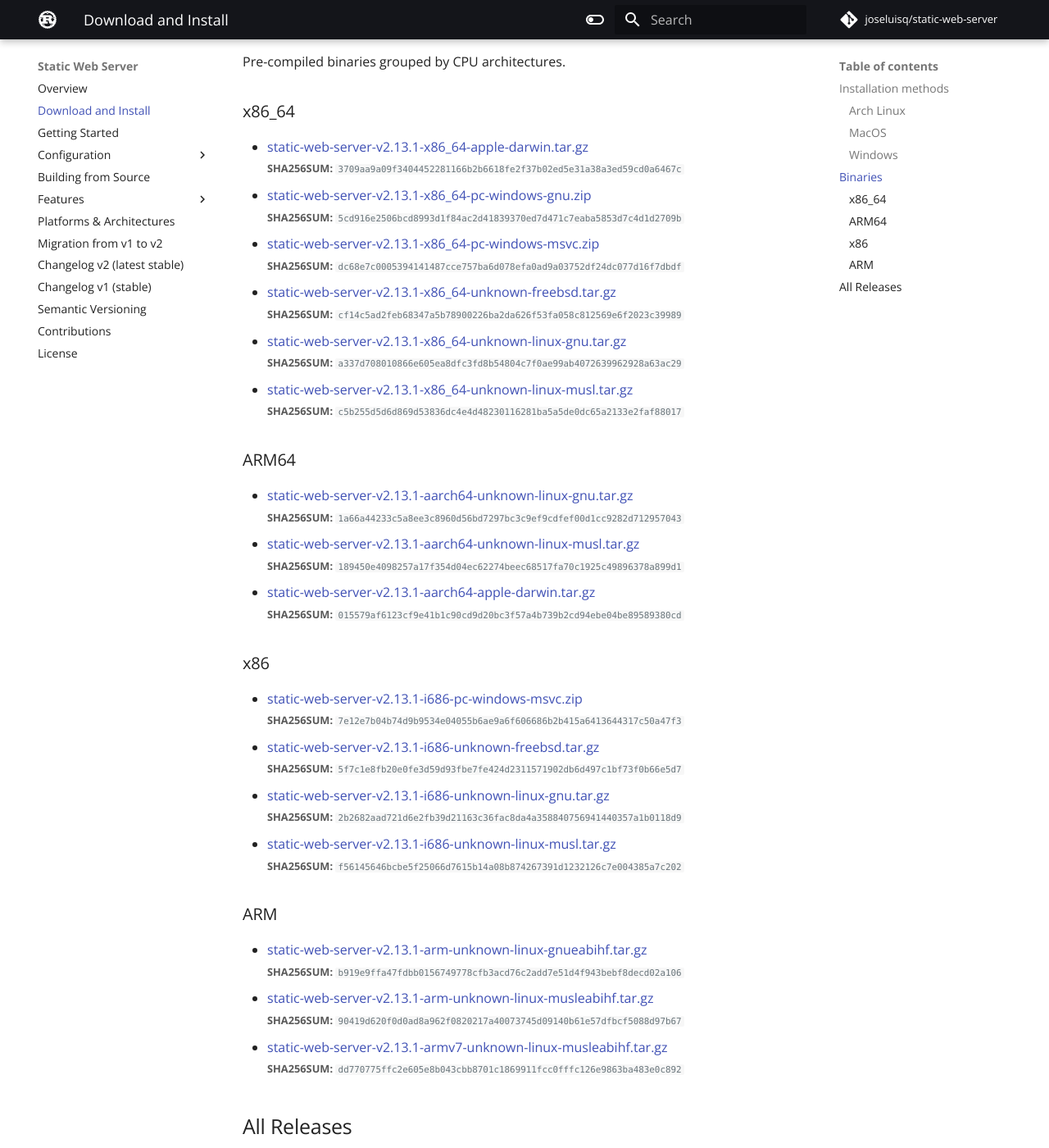
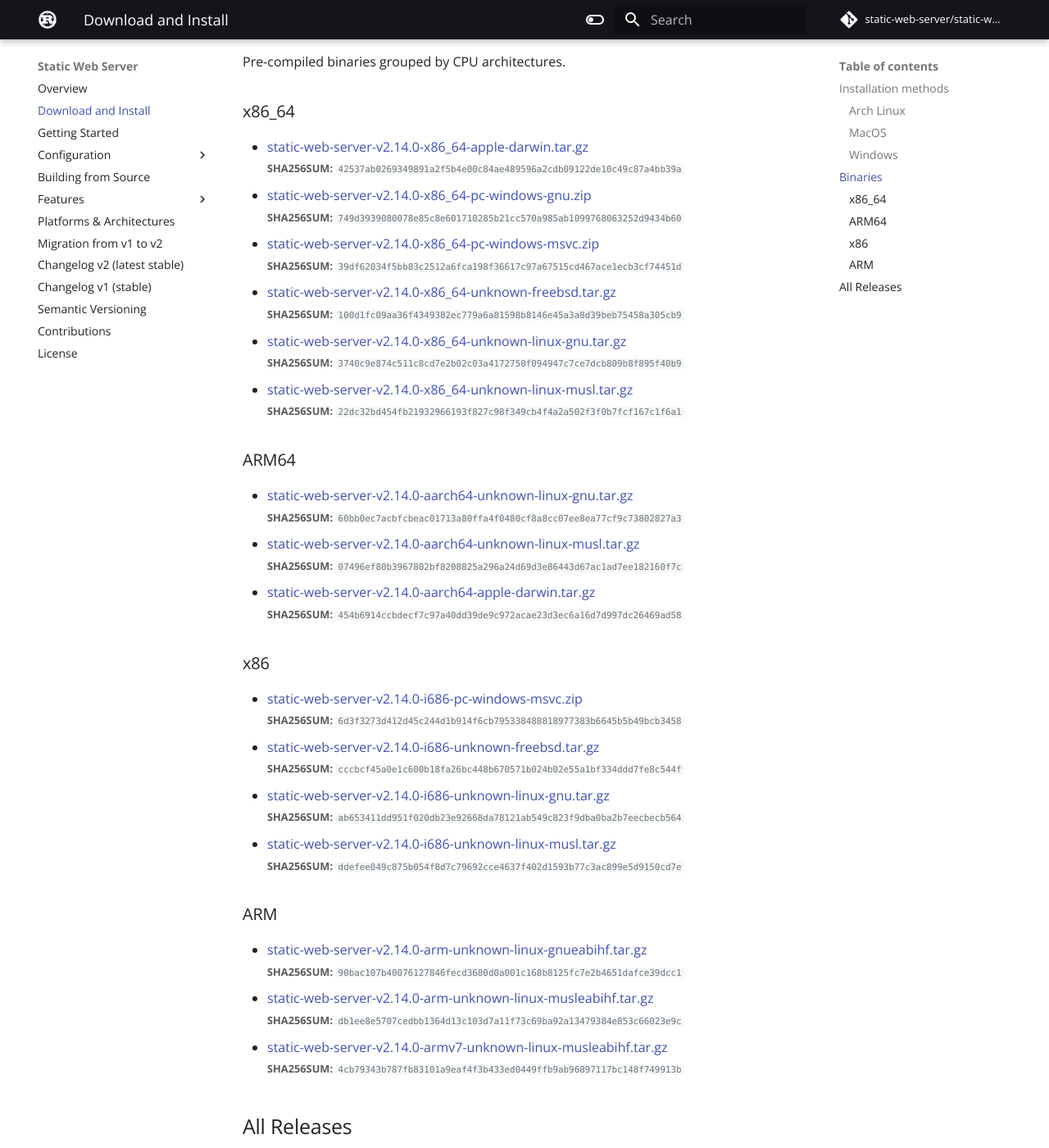
Before and after one commit to static-web-server/static-web-server, an MkDocs documentation site: the page built from docs/content/download-and-install.md, in a window 1280 px wide and 1400 px high, scrolled down 945 px. Shown: the whole window at 82% size. Built offline with MkDocs 1.6.1 and Material for MkDocs 9.7.7, drawn with Linux system fonts in a browser that asks for light colours; some web fonts are replaced; comment, search, counter and statistics services are not loaded; some of the changed text lies outside the part shown.

Commit message:
docs: v2.14.0 [skip ci]

```diff
--- a/docs/content/download-and-install.md
+++ b/docs/content/download-and-install.md
@@ -1,12 +1,12 @@
 # Download and Install
 
-Latest **v2.13.1** release `2022-10-17` ([changelog](https://github.com/static-web-server/static-web-server/releases/tag/v2.13.1))
+Latest **v2.14.0** release `2022-11-22` ([changelog](https://github.com/static-web-server/static-web-server/releases/tag/v2.14.0))
 
 <div class="featured-downloads">
 
-<a class="md-button md-button-sm" href="https://github.com/static-web-server/static-web-server/releases/download/v2.13.1/static-web-server-v2.13.1-x86_64-unknown-linux-gnu.tar.gz">Linux 64-bit</a> <a class="md-button md-button-sm" href="https://github.com/static-web-server/static-web-server/releases/download/v2.13.1/static-web-server-v2.13.1-x86_64-apple-darwin.tar.gz">macOS 64-bit</a>
-<a class="md-button md-button-sm" href="https://github.com/static-web-server/static-web-server/releases/download/v2.13.1/static-web-server-v2.13.1-x86_64-pc-windows-msvc.zip">Windows 64-bit</a>
-<a class="md-button md-button-sm" href="https://github.com/static-web-server/static-web-server/releases/download/v2.13.1/static-web-server-v2.13.1-x86_64-unknown-freebsd.tar.gz">FreeBSD 64-bit</a>
+<a class="md-button md-button-sm" href="https://github.com/static-web-server/static-web-server/releases/download/v2.14.0/static-web-server-v2.14.0-x86_64-unknown-linux-gnu.tar.gz">Linux 64-bit</a> <a class="md-button md-button-sm" href="https://github.com/static-web-server/static-web-server/releases/download/v2.14.0/static-web-server-v2.14.0-x86_64-apple-darwin.tar.gz">macOS 64-bit</a>
+<a class="md-button md-button-sm" href="https://github.com/static-web-server/static-web-server/releases/download/v2.14.0/static-web-server-v2.14.0-x86_64-pc-windows-msvc.zip">Windows 64-bit</a>
+<a class="md-button md-button-sm" href="https://github.com/static-web-server/static-web-server/releases/download/v2.14.0/static-web-server-v2.14.0-x86_64-unknown-freebsd.tar.gz">FreeBSD 64-bit</a>
 
 </div>
 
@@ -48,47 +48,47 @@ Pre-compiled binaries grouped by CPU architectures.
 
 ### x86_64
 
-- [static-web-server-v2.13.1-x86_64-apple-darwin.tar.gz](https://github.com/static-web-server/static-web-server/releases/download/v2.13.1/static-web-server-v2.13.1-x86_64-apple-darwin.tar.gz)<br>
-<small>**SHA256SUM:** `3709aa9a09f3404452281166b2b6618fe2f37b02ed5e31a38a3ed59cd0a6467c`</small>
-- [static-web-server-v2.13.1-x86_64-pc-windows-gnu.zip](https://github.com/static-web-server/static-web-server/releases/download/v2.13.1/static-web-server-v2.13.1-x86_64-pc-windows-gnu.zip)<br>
-<small>**SHA256SUM:** `5cd916e2506bcd8993d1f84ac2d41839370ed7d471c7eaba5853d7c4d1d2709b`</small>
-- [static-web-server-v2.13.1-x86_64-pc-windows-msvc.zip](https://github.com/static-web-server/static-web-server/releases/download/v2.13.1/static-web-server-v2.13.1-x86_64-pc-windows-msvc.zip)<br>
-<small>**SHA256SUM:** `dc68e7c0005394141487cce757ba6d078efa0ad9a03752df24dc077d16f7dbdf`</small>
-- [static-web-server-v2.13.1-x86_64-unknown-freebsd.tar.gz](https://github.com/static-web-server/static-web-server/releases/download/v2.13.1/static-web-server-v2.13.1-x86_64-unknown-freebsd.tar.gz)<br>
-<small>**SHA256SUM:** `cf14c5ad2feb68347a5b78900226ba2da626f53fa058c812569e6f2023c39989`</small>
-- [static-web-server-v2.13.1-x86_64-unknown-linux-gnu.tar.gz](https://github.com/static-web-server/static-web-server/releases/download/v2.13.1/static-web-server-v2.13.1-x86_64-unknown-linux-gnu.tar.gz)<br>
-<small>**SHA256SUM:** `a337d708010866e605ea8dfc3fd8b54804c7f0ae99ab4072639962928a63ac29`</small>
-- [static-web-server-v2.13.1-x86_64-unknown-linux-musl.tar.gz](https://github.com/static-web-server/static-web-server/releases/download/v2.13.1/static-web-server-v2.13.1-x86_64-unknown-linux-musl.tar.gz)<br>
-<small>**SHA256SUM:** `c5b255d5d6d869d53836dc4e4d48230116281ba5a5de0dc65a2133e2faf88017`</small>
+- [static-web-server-v2.14.0-x86_64-apple-darwin.tar.gz](https://github.com/static-web-server/static-web-server/releases/download/v2.14.0/static-web-server-v2.14.0-x86_64-apple-darwin.tar.gz)<br>
+<small>**SHA256SUM:** `42537ab0269349891a2f5b4e00c84ae489596a2cdb09122de10c49c87a4bb39a`</small>
+- [static-web-server-v2.14.0-x86_64-pc-windows-gnu.zip](https://github.com/static-web-server/static-web-server/releases/download/v2.14.0/static-web-server-v2.14.0-x86_64-pc-windows-gnu.zip)<br>
+<small>**SHA256SUM:** `749d3939080078e85c8e601710285b21cc570a985ab1099768063252d9434b60`</small>
+- [static-web-server-v2.14.0-x86_64-pc-windows-msvc.zip](https://github.com/static-web-server/static-web-server/releases/download/v2.14.0/static-web-server-v2.14.0-x86_64-pc-windows-msvc.zip)<br>
+<small>**SHA256SUM:** `39df62034f5bb83c2512a6fca198f36617c97a67515cd467ace1ecb3cf74451d`</small>
+- [static-web-server-v2.14.0-x86_64-unknown-freebsd.tar.gz](https://github.com/static-web-server/static-web-server/releases/download/v2.14.0/static-web-server-v2.14.0-x86_64-unknown-freebsd.tar.gz)<br>
+<small>**SHA256SUM:** `100d1fc09aa36f4349382ec779a6a81598b8146e45a3a8d39beb75458a305cb9`</small>
+- [static-web-server-v2.14.0-x86_64-unknown-linux-gnu.tar.gz](https://github.com/static-web-server/static-web-server/releases/download/v2.14.0/static-web-server-v2.14.0-x86_64-unknown-linux-gnu.tar.gz)<br>
+<small>**SHA256SUM:** `3740c9e874c511c8cd7e2b02c03a4172750f094947c7ce7dcb809b8f895f40b9`</small>
+- [static-web-server-v2.14.0-x86_64-unknown-linux-musl.tar.gz](https://github.com/static-web-server/static-web-server/releases/download/v2.14.0/static-web-server-v2.14.0-x86_64-unknown-linux-musl.tar.gz)<br>
+<small>**SHA256SUM:** `22dc32bd454fb21932966193f827c98f349cb4f4a2a502f3f0b7fcf167c1f6a1`</small>
 
 ### ARM64
 
-- [static-web-server-v2.13.1-aarch64-unknown-linux-gnu.tar.gz](https://github.com/static-web-server/static-web-server/releases/download/v2.13.1/static-web-server-v2.13.1-aarch64-unknown-linux-gnu.tar.gz)<br>
-<small>**SHA256SUM:** `1a66a44233c5a8ee3c8960d56bd7297bc3c9ef9cdfef00d1cc9282d712957043`</small>
-- [static-web-server-v2.13.1-aarch64-unknown-linux-musl.tar.gz](https://github.com/static-web-server/static-web-server/releases/download/v2.13.1/static-web-server-v2.13.1-aarch64-unknown-linux-musl.tar.gz)<br>
-<small>**SHA256SUM:** `189450e4098257a17f354d04ec62274beec68517fa70c1925c49896378a899d1`</small>
-- [static-web-server-v2.13.1-aarch64-apple-darwin.tar.gz](https://github.com/static-web-server/static-web-server/releases/download/v2.13.1/static-web-server-v2.13.1-aarch64-apple-darwin.tar.gz)<br>
-<small>**SHA256SUM:** `015579af6123cf9e41b1c90cd9d20bc3f57a4b739b2cd94ebe04be89589380cd`</small>
+- [static-web-server-v2.14.0-aarch64-unknown-linux-gnu.tar.gz](https://github.com/static-web-server/static-web-server/releases/download/v2.14.0/static-web-server-v2.14.0-aarch64-unknown-linux-gnu.tar.gz)<br>
+<small>**SHA256SUM:** `60bb0ec7acbfcbeac01713a80ffa4f0480cf8a8cc07ee8ea77cf9c73802827a3`</small>
+- [static-web-server-v2.14.0-aarch64-unknown-linux-musl.tar.gz](https://github.com/static-web-server/static-web-server/releases/download/v2.14.0/static-web-server-v2.14.0-aarch64-unknown-linux-musl.tar.gz)<br>
+<small>**SHA256SUM:** `07496ef80b3967802bf8208825a296a24d69d3e86443d67ac1ad7ee182160f7c`</small>
+- [static-web-server-v2.14.0-aarch64-apple-darwin.tar.gz](https://github.com/static-web-server/static-web-server/releases/download/v2.14.0/static-web-server-v2.14.0-aarch64-apple-darwin.tar.gz)<br>
+<small>**SHA256SUM:** `454b6914ccbdecf7c97a40dd39de9c972acae23d3ec6a16d7d997dc26469ad58`</small>
 
 ### x86
 
-- [static-web-server-v2.13.1-i686-pc-windows-msvc.zip](https://github.com/static-web-server/static-web-server/releases/download/v2.13.1/static-web-server-v2.13.1-i686-pc-windows-msvc.zip)<br>
-<small>**SHA256SUM:** `7e12e7b04b74d9b9534e04055b6ae9a6f606686b2b415a6413644317c50a47f3`</small>
-- [static-web-server-v2.13.1-i686-unknown-freebsd.tar.gz](https://github.com/static-web-server/static-web-server/releases/download/v2.13.1/static-web-server-v2.13.1-i686-unknown-freebsd.tar.gz)<br>
-<small>**SHA256SUM:** `5f7c1e8fb20e0fe3d59d93fbe7fe424d2311571902db6d497c1bf73f0b66e5d7`</small>
-- [static-web-server-v2.13.1-i686-unknown-linux-gnu.tar.gz](https://github.com/static-web-server/static-web-server/releases/download/v2.13.1/static-web-server-v2.13.1-i686-unknown-linux-gnu.tar.gz)<br>
-<small>**SHA256SUM:** `2b2682aad721d6e2fb39d21163c36fac8da4a358840756941440357a1b0118d9`</small>
-- [static-web-server-v2.13.1-i686-unknown-linux-musl.tar.gz](https://github.com/static-web-server/static-web-server/releases/download/v2.13.1/static-web-server-v2.13.1-i686-unknown-linux-musl.tar.gz)<br>
-<small>**SHA256SUM:** `f56145646bcbe5f25066d7615b14a08b874267391d1232126c7e004385a7c202`</small>
+- [static-web-server-v2.14.0-i686-pc-windows-msvc.zip](https://github.com/static-web-server/static-web-server/releases/download/v2.14.0/static-web-server-v2.14.0-i686-pc-windows-msvc.zip)<br>
+<small>**SHA256SUM:** `6d3f3273d412d45c244d1b914f6cb795338488818977383b6645b5b49bcb3458`</small>
+- [static-web-server-v2.14.0-i686-unknown-freebsd.tar.gz](https://github.com/static-web-server/static-web-server/releases/download/v2.14.0/static-web-server-v2.14.0-i686-unknown-freebsd.tar.gz)<br>
+<small>**SHA256SUM:** `cccbcf45a0e1c600b18fa26bc448b670571b024b02e55a1bf334ddd7fe8c544f`</small>
+- [static-web-server-v2.14.0-i686-unknown-linux-gnu.tar.gz](https://github.com/static-web-server/static-web-server/releases/download/v2.14.0/static-web-server-v2.14.0-i686-unknown-linux-gnu.tar.gz)<br>
+<small>**SHA256SUM:** `ab653411dd951f020db23e92668da78121ab549c823f9dba0ba2b7eecbecb564`</small>
+- [static-web-server-v2.14.0-i686-unknown-linux-musl.tar.gz](https://github.com/static-web-server/static-web-server/releases/download/v2.14.0/static-web-server-v2.14.0-i686-unknown-linux-musl.tar.gz)<br>
+<small>**SHA256SUM:** `ddefee049c875b054f8d7c79692cce4637f402d1593b77c3ac899e5d9150cd7e`</small>
 
 ### ARM
 
-- [static-web-server-v2.13.1-arm-unknown-linux-gnueabihf.tar.gz](https://github.com/static-web-server/static-web-server/releases/download/v2.13.1/static-web-server-v2.13.1-arm-unknown-linux-gnueabihf.tar.gz)<br>
-<small>**SHA256SUM:** `b919e9ffa47fdbb0156749778cfb3acd76c2add7e51d4f943bebf8decd02a106`</small>
-- [static-web-server-v2.13.1-arm-unknown-linux-musleabihf.tar.gz](https://github.com/static-web-server/static-web-server/releases/download/v2.13.1/static-web-server-v2.13.1-arm-unknown-linux-musleabihf.tar.gz)<br>
-<small>**SHA256SUM:** `90419d620f0d0ad8a962f0820217a40073745d09140b61e57dfbcf5088d97b67`</small>
-- [static-web-server-v2.13.1-armv7-unknown-linux-musleabihf.tar.gz](https://github.com/static-web-server/static-web-server/releases/download/v2.13.1/static-web-server-v2.13.1-armv7-unknown-linux-musleabihf.tar.gz)<br>
-<small>**SHA256SUM:** `dd770775ffc2e605e8b043cbb8701c1869911fcc0fffc126e9863ba483e0c892`</small>
+- [static-web-server-v2.14.0-arm-unknown-linux-gnueabihf.tar.gz](https://github.com/static-web-server/static-web-server/releases/download/v2.14.0/static-web-server-v2.14.0-arm-unknown-linux-gnueabihf.tar.gz)<br>
+<small>**SHA256SUM:** `90bac107b40076127846fecd3680d0a001c168b8125fc7e2b4651dafce39dcc1`</small>
+- [static-web-server-v2.14.0-arm-unknown-linux-musleabihf.tar.gz](https://github.com/static-web-server/static-web-server/releases/download/v2.14.0/static-web-server-v2.14.0-arm-unknown-linux-musleabihf.tar.gz)<br>
+<small>**SHA256SUM:** `db1ee8e5707cedbb1364d13c103d7a11f73c69ba92a13479384e853c66023e9c`</small>
+- [static-web-server-v2.14.0-armv7-unknown-linux-musleabihf.tar.gz](https://github.com/static-web-server/static-web-server/releases/download/v2.14.0/static-web-server-v2.14.0-armv7-unknown-linux-musleabihf.tar.gz)<br>
+<small>**SHA256SUM:** `4cb79343b787fb83101a9eaf4f3b433ed0449ffb9ab96897117bc148f749913b`</small>
 
 ## All Releases
 
--- a/docs/mkdocs.yml
+++ b/docs/mkdocs.yml
@@ -1,12 +1,12 @@
 # Project information
 site_name: Static Web Server
-site_description: 'A blazing fast and asynchronous web server for static files-serving ⚡'
+site_description: 'A cross-platform, blazing fast and asynchronous web server for static files-serving ⚡'
 site_author: 'Jose Quintana'
 site_url: https://sws.joseluisq.net
 dev_addr: 0.0.0.0:8000
 
 # Repository
-repo_name: joseluisq/static-web-server
+repo_name: static-web-server/static-web-server
 repo_url: https://github.com/static-web-server/static-web-server/
 edit_uri: edit/master/docs/content/
 
```
Also changed, not shown: docs/content/configuration/command-line-arguments.md (+1 -1 lines).
